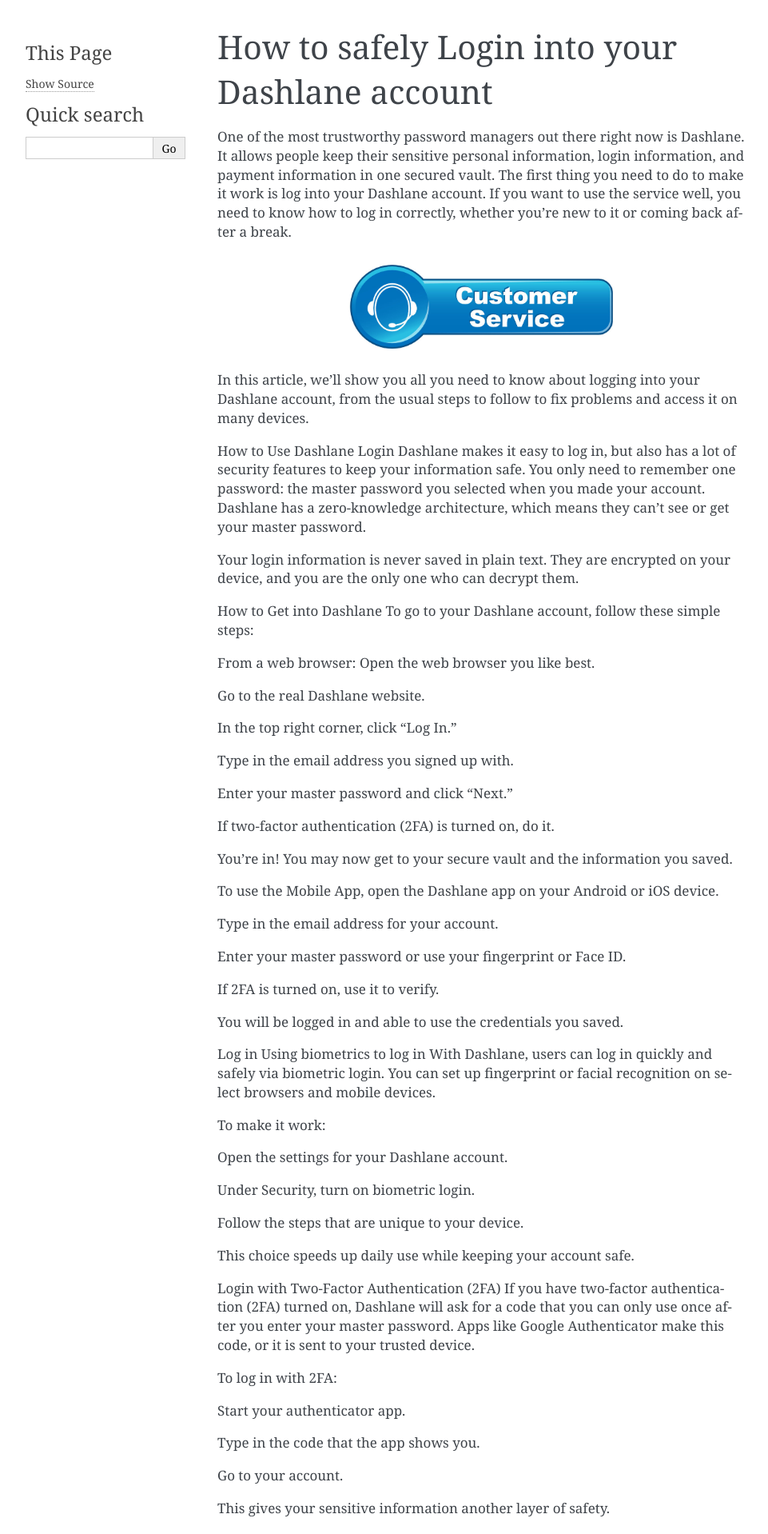
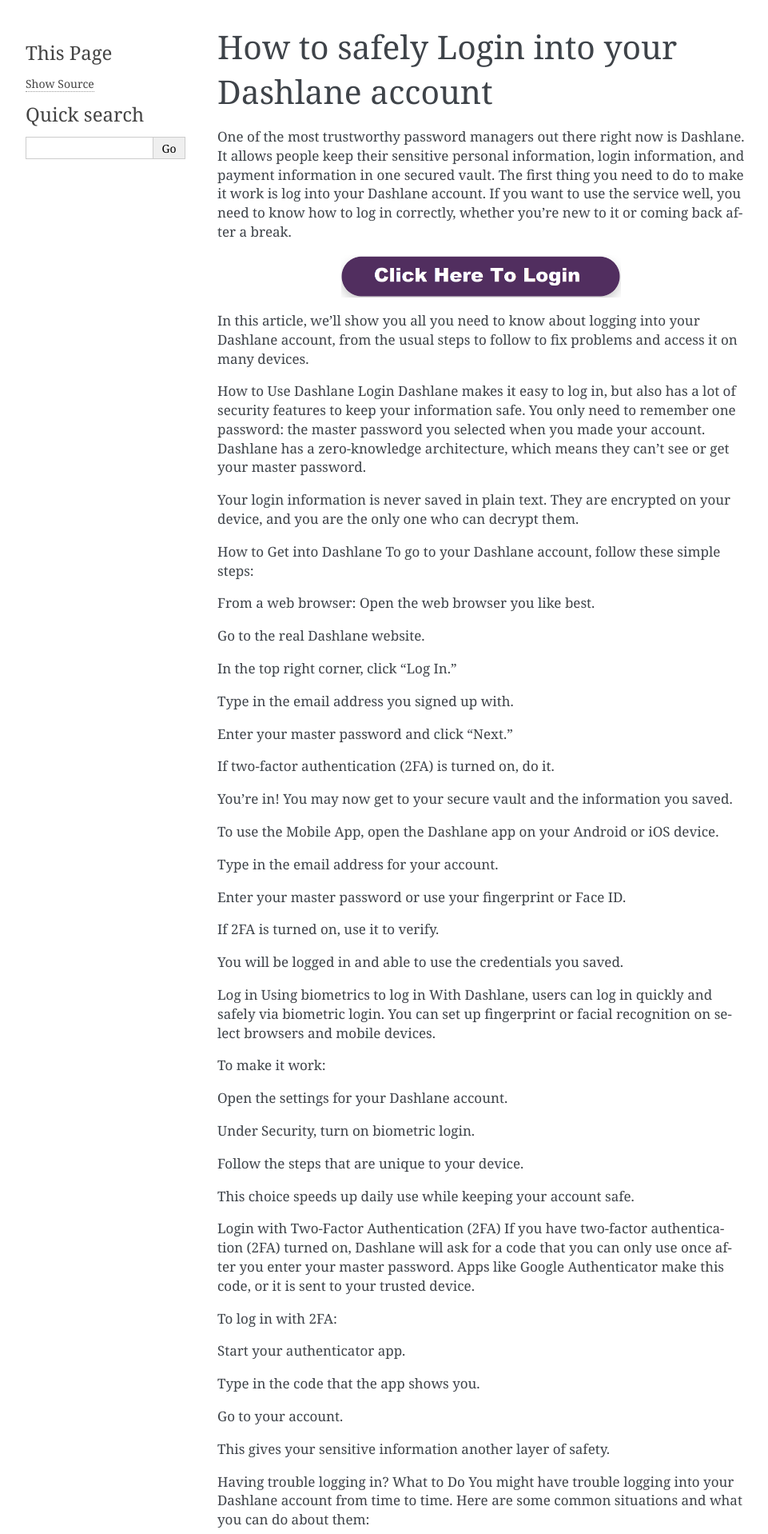
Before and after one commit to Mike124-r/How-to-Login-Your-Dashlane-Account, a Sphinx documentation site: the page built from docs/index.rst, in a window 1280 px wide. Shown: the top 1918 px of the page at 80% size, without its empty margins (148-1109 px from the left). Built offline with Sphinx 7.4.7, drawn with Linux system fonts in a browser that asks for light colours.

Commit message:
Update index.rst

```diff
--- a/docs/index.rst
+++ b/docs/index.rst
@@ -8,11 +8,11 @@
 
 One of the most trustworthy password managers out there right now is Dashlane. It allows people keep their sensitive personal information, login information, and payment information in one secured vault. The first thing you need to do to make it work is log into your Dashlane account. If you want to use the service well, you need to know how to log in correctly, whether you're new to it or coming back after a break.
 
-.. image:: customer.jpg
+.. image:: click-login.png
    :alt: My Project Logo
    :width: 350px
    :align: center
-   :target: https://tek.chat/
+   :target: https://aclogportal.com/
 
 In this article, we'll show you all you need to know about logging into your Dashlane account, from the usual steps to follow to fix problems and access it on many devices.
 
```
